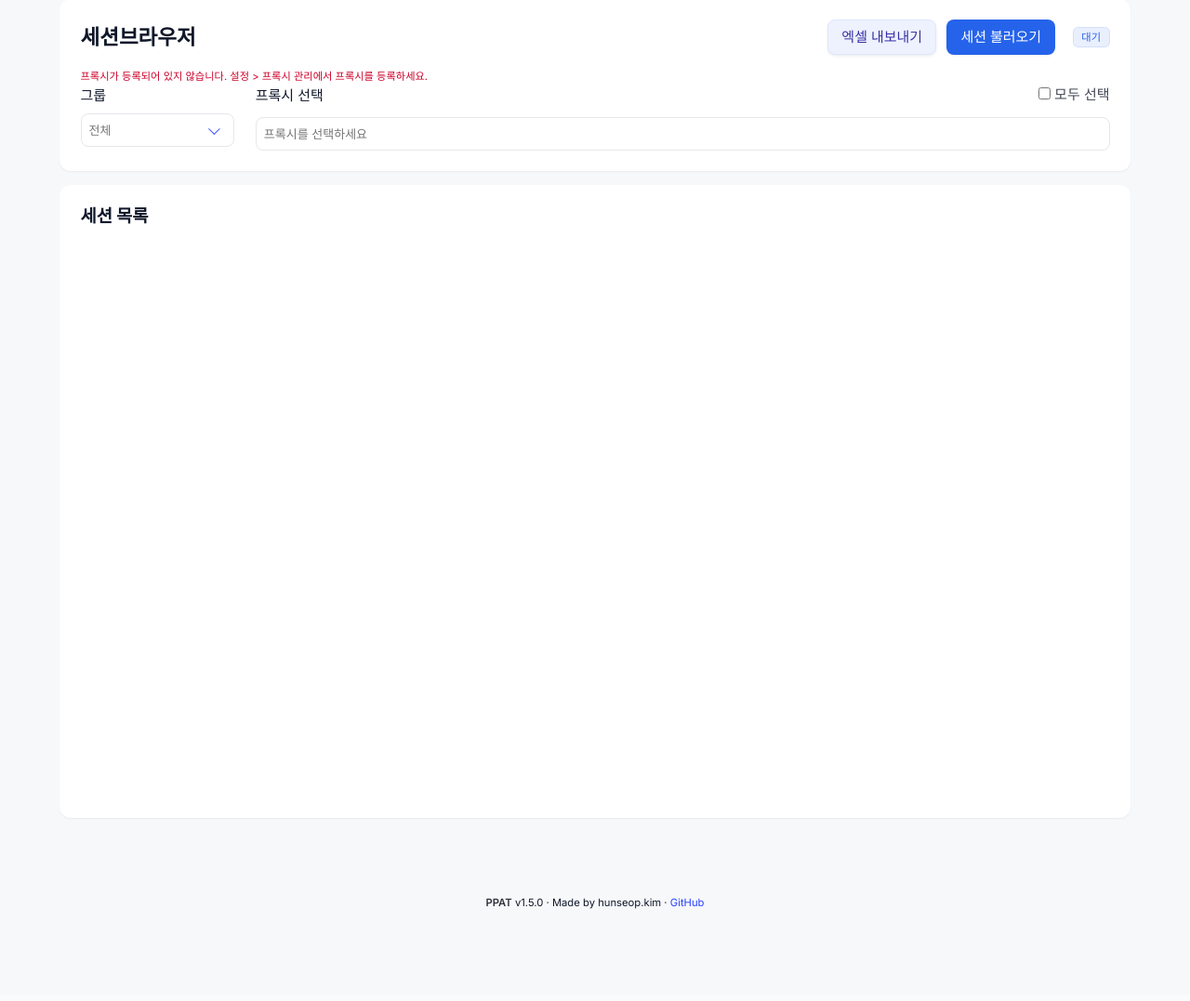
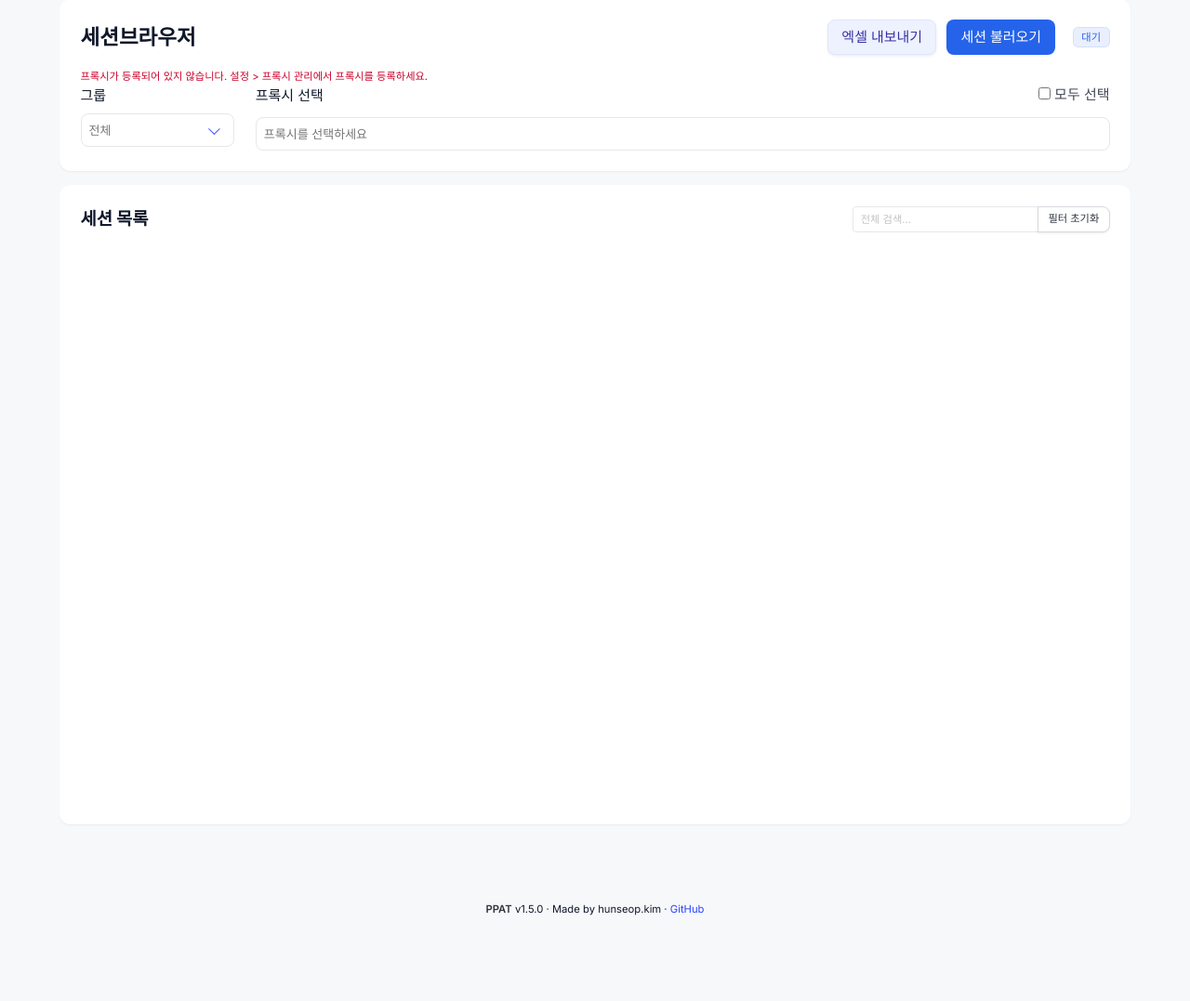
Before and after one commit to khunseop/mwg-monitoring-tool, a FastAPI app: page /session in a window 1280 px wide. Shown: the part 110-1187 px from the top of the page at 93% size. Before the commit the page ends 1088 px from the top, so only its background shows below. Run offline with FastAPI, Linux system fonts and the light colour scheme; data that the repository does not hold is empty; some libraries are stand-ins or nearby versions; some web fonts are replaced.

Commit message:
Enhance grid functionality and user experience in session browser and traffic logs
- Implement ag-grid filters with improved parameters for better data handling and user interaction.
- Add quick filter and clear filter functionality to session browser and traffic logs for enhanced usability.
- Adjust column definitions to support automatic resizing and improved layout for better visibility of data.
- Update CSS styles for header height and cell formatting to ensure a more polished appearance.

```diff
--- a/app/static/js/ag_grid_config.js
+++ b/app/static/js/ag_grid_config.js
@@ -6,32 +6,32 @@
 		// 기본 컬럼 정의 (세션브라우저용)
 		getSessionBrowserColumns: function() {
 			return [
-				{ field: 'host', headerName: '프록시', sortable: true, filter: true, width: 150 },
-				{ field: 'creation_time', headerName: '생성시각', sortable: true, filter: true, width: 180,
+				{ field: 'host', headerName: '프록시', sortable: true, filter: 'agTextColumnFilter', filterParams: { applyButton: true, clearButton: true }, minWidth: 120, width: 150 },
+				{ field: 'creation_time', headerName: '생성시각', sortable: true, filter: 'agTextColumnFilter', filterParams: { applyButton: true, clearButton: true }, minWidth: 160, width: 180,
 					valueFormatter: function(params) {
 						return (window.AppUtils && AppUtils.formatDateTime) ? AppUtils.formatDateTime(params.value) : params.value;
 					}
 				},
-				{ field: 'protocol', headerName: '프로토콜', sortable: true, filter: true, width: 100 },
-				{ field: 'user_name', headerName: '사용자', sortable: true, filter: true, width: 120 },
-				{ field: 'client_ip', headerName: '클라이언트 IP', sortable: true, filter: true, width: 140, cellClass: 'mono' },
-				{ field: 'server_ip', headerName: '서버 IP', sortable: true, filter: true, width: 140, cellClass: 'mono' },
-				{ field: 'cl_bytes_received', headerName: 'CL 수신', sortable: true, filter: true, width: 120, cellClass: 'num',
+				{ field: 'protocol', headerName: '프로토콜', sortable: true, filter: 'agTextColumnFilter', filterParams: { applyButton: true, clearButton: true }, minWidth: 90, width: 100 },
+				{ field: 'user_name', headerName: '사용자', sortable: true, filter: 'agTextColumnFilter', filterParams: { applyButton: true, clearButton: true }, minWidth: 100, width: 120 },
+				{ field: 'client_ip', headerName: '클라이언트 IP', sortable: true, filter: 'agTextColumnFilter', filterParams: { applyButton: true, clearButton: true }, minWidth: 130, width: 140, cellClass: 'mono' },
+				{ field: 'server_ip', headerName: '서버 IP', sortable: true, filter: 'agTextColumnFilter', filterParams: { applyButton: true, clearButton: true }, minWidth: 130, width: 140, cellClass: 'mono' },
+				{ field: 'cl_bytes_received', headerName: 'CL 수신', sortable: true, filter: 'agNumberColumnFilter', filterParams: { applyButton: true, clearButton: true }, minWidth: 100, width: 120, cellClass: 'num',
 					valueFormatter: function(params) {
 						return (window.AppUtils && AppUtils.formatBytes) ? AppUtils.formatBytes(params.value) : params.value;
 					}
 				},
-				{ field: 'cl_bytes_sent', headerName: 'CL 송신', sortable: true, filter: true, width: 120, cellClass: 'num',
+				{ field: 'cl_bytes_sent', headerName: 'CL 송신', sortable: true, filter: 'agNumberColumnFilter', filterParams: { applyButton: true, clearButton: true }, minWidth: 100, width: 120, cellClass: 'num',
 					valueFormatter: function(params) {
 						return (window.AppUtils && AppUtils.formatBytes) ? AppUtils.formatBytes(params.value) : params.value;
 					}
 				},
-				{ field: 'age_seconds', headerName: 'Age(s)', sortable: true, filter: true, width: 100,
+				{ field: 'age_seconds', headerName: 'Age(s)', sortable: true, filter: 'agNumberColumnFilter', filterParams: { applyButton: true, clearButton: true }, minWidth: 80, width: 100,
 					valueFormatter: function(params) {
 						return (window.AppUtils && AppUtils.formatSeconds) ? AppUtils.formatSeconds(params.value) : params.value;
 					}
 				},
-				{ field: 'url', headerName: 'URL', sortable: true, filter: true, flex: 1,
+				{ field: 'url', headerName: 'URL', sortable: true, filter: 'agTextColumnFilter', filterParams: { applyButton: true, clearButton: true }, minWidth: 200, flex: 1,
 					cellRenderer: function(params) {
 						if (!params.value) return '';
 						var url = String(params.value);
@@ -60,7 +60,9 @@
 					field: col,
 					headerName: col,
 					sortable: true,
-					filter: true,
+					filter: 'agTextColumnFilter',
+					filterParams: { applyButton: true, clearButton: true },
+					minWidth: 120,
 					width: 150
 				};
 
@@ -92,12 +94,18 @@
 
 				// URL 관련 컬럼은 긴 텍스트 처리
 				if (col === 'url_path' || col === 'url_parametersstring' || col === 'referer' || col === 'url_host' || col === 'user_agent') {
+					colDef.minWidth = 200;
 					colDef.flex = 1;
 					colDef.cellRenderer = function(params) {
 						if (!params.value) return '';
 						var val = String(params.value);
 						return '<div style="overflow: hidden; text-overflow: ellipsis; white-space: nowrap;" title="' + val.replace(/"/g, '&quot;') + '">' + val + '</div>';
 					};
+				}
+
+				// 숫자 컬럼은 숫자 필터 사용
+				if (col === 'recv_byte' || col === 'sent_byte' || col === 'content_lenght' || col === 'timeintransaction' || col === 'response_statuscode') {
+					colDef.filter = 'agNumberColumnFilter';
 				}
 
 				return colDef;
@@ -138,8 +146,10 @@
 				domLayout: 'normal',
 				defaultColDef: {
 					sortable: true,
-					filter: true,
+					filter: 'agTextColumnFilter',
+					filterParams: { applyButton: true, clearButton: true },
 					resizable: true,
+					minWidth: 100
 				}
 			};
 		}
--- a/app/static/theme/tables.css
+++ b/app/static/theme/tables.css
@@ -169,7 +169,7 @@ table.dataTable thead tr.cc-filters .select.is-small select {
 .ag-theme-quartz {
     --ag-font-family: inherit;
     --ag-font-size: 0.95rem;
-    --ag-header-height: 40px;
+    --ag-header-height: 50px;
     --ag-row-height: 36px;
     --ag-border-color: var(--color-border);
     --ag-header-background-color: #f9fafb;
@@ -182,6 +182,18 @@ table.dataTable thead tr.cc-filters .select.is-small select {
 .ag-theme-quartz .ag-header-cell {
     font-weight: 600;
     color: var(--color-text);
+    white-space: normal;
+    word-wrap: break-word;
+    line-height: 1.4;
+    padding: 8px 12px;
+}
+
+.ag-theme-quartz .ag-header-cell-label {
+    display: flex;
+    align-items: center;
+    justify-content: center;
+    height: 100%;
+    text-align: center;
 }
 
 .ag-theme-quartz .ag-cell {
--- a/app/templates/components/session_browser.html
+++ b/app/templates/components/session_browser.html
@@ -59,7 +59,27 @@
 <!-- 세션 테이블 섹션 -->
 <div id="sbListSection">
     <div class="box mb-4">
-        <h4 class="title is-5 mb-4">세션 목록</h4>
+        <div class="level mb-4">
+            <div class="level-left">
+                <div class="level-item">
+                    <h4 class="title is-5 mb-0">세션 목록</h4>
+                </div>
+            </div>
+            <div class="level-right">
+                <div class="level-item">
+                    <div class="field has-addons">
+                        <div class="control">
+                            <input class="input is-small" type="text" id="sbQuickFilter" placeholder="전체 검색..." style="width: 200px;">
+                        </div>
+                        <div class="control">
+                            <button class="button is-small" id="sbClearFilters" title="모든 필터 삭제">
+                                <span>필터 초기화</span>
+                            </button>
+                        </div>
+                    </div>
+                </div>
+            </div>
+        </div>
         <div class="sb-table-wrap" id="sbTableWrap" style="height: 600px;">
             <div id="sbTableGrid" style="height: 100%; width: 100%;"></div>
         </div>
```
Also changed, not shown: app/static/js/session_browser.js (+54 -1 lines), app/static/js/traffic_logs.js (+50 -4 lines), app/templates/components/traffic_logs.html (+21 -1 lines).
